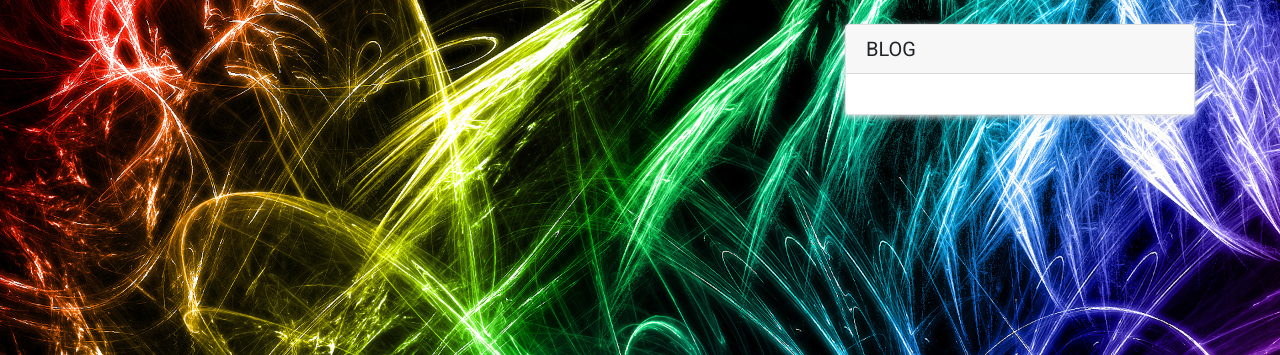
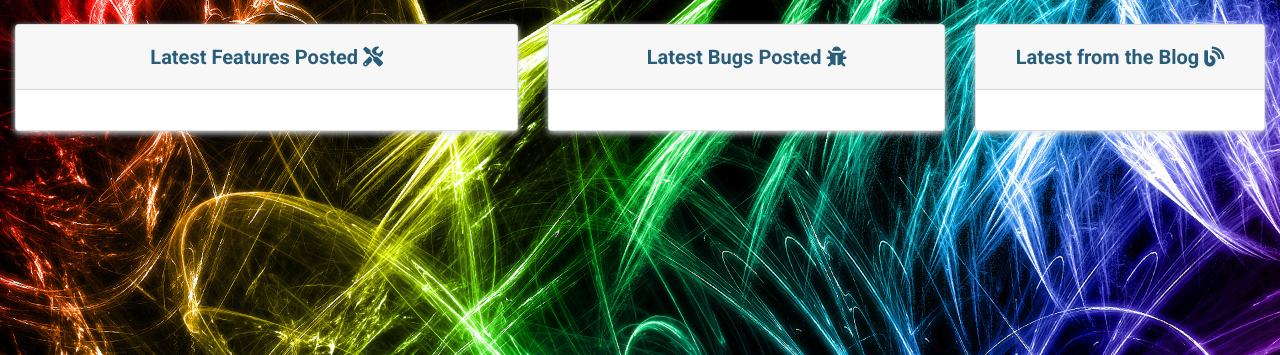
Before and after one commit to marius1989D/milestone-project-final, a Django app: page / in a window 1280 px wide. Shown: the part 65-420 px from the top of the page. Run offline with Django 3.2, Linux system fonts and the light colour scheme; data that the repository does not hold is empty; some libraries are stand-ins or nearby versions.

Commit message:
setted home page with the main elements and styles

```diff
--- a/accounts/views.py
+++ b/accounts/views.py
@@ -16,8 +16,8 @@ from features.models import Feature
 def index(request):
     """Return the index.html file"""
     blogs = Post.objects.filter(status=1).order_by('-created_on')[:5]
-    bugs = Bug.objects.order_by('-created_on')[:5]
-    features = Feature.objects.order_by('-created_on')[:5]
+    bugs = Bug.objects.order_by('-created_on')[:3]
+    features = Feature.objects.order_by('-created_on')[:3]
 
     return render(request, 'index.html', {'blogs': blogs, 'bugs': bugs, 'features': features})
 
--- a/templates/index.html
+++ b/templates/index.html
@@ -1,30 +1,55 @@
 {% extends "base.html" %}
 {% block page_title %} HOME {% endblock %}
-
-
 {% block content %}
-
 {% block feedback_messages %} {% include 'feedbackmessages.html' %} {% endblock feedback_messages %}
-
-<div class="container">
+<div class="container-fluid">
     <div class="row">
-        <div class="col-md-8">
-            {% for feature in features %}
-                {{ feature.title }}
-            {% endfor %}
+        <div class="col-md-5">
+            <div class="card my-4">
+                <h5 class="card-header text-center"><a class="nav-link font-weight-bold nav-font" href="{% url 'features:features_list' %}">Latest Features Posted <i class="fas fa-tools"></i></a></h5>
+                <div class="card-body">
+                    {% for feature in features %}
+                    <h6 class="font-weight-bold">{{ feature.title }}
+                        <small><span class="card-text text-muted float-right">Posted by <b>{{ feature.author }}</b> on {{ feature.created_on|date:"M d, Y" }} </span></small></h6>
+                    <small>
+                        <p class="card-text">{{ feature.content|slice:":50" }}</p>
+                    </small>
+                    <small><a href="{% url 'features:feature_detail' pk=feature.pk %}" class="btn-outline-info">Read More &rarr;</a><span class="alert-warning float-right">Price: <i class="fas fa-pound-sign"></i>{{ feature.price }}</span></small>
+                    <hr />
+                    {% endfor %}
+                </div>
+            </div>
         </div>
-
-        <div class="col-md-4 float-right">
+        <div class="col-md-4">
             <div class="card my-4">
-                <h5 class="card-header">BLOG</h5>
+                <h5 class="card-header text-center"><a class="nav-link font-weight-bold nav-font" href="{% url 'bugs:bugs_list' %}">Latest Bugs Posted <i class="fas fa-bug"></i></a></h5>
+                <div class="card-body">
+                    {% for bug in bugs %}
+                    <h6 class="font-weight-bold">{{ bug.title }}
+                        <small><span class="card-text text-muted float-right">Posted by <b>{{ bug.author }}</b> on {{ bug.created_on|date:"M d, Y" }} </span></small></h6>
+                    <small>
+                        <p class="card-text">{{ bug.content|slice:":50" }}</p>
+                    </small>
+                    <small><a href="{% url 'bugs:bug_detail' pk=bug.pk %}" class="btn-outline-info">Read More &rarr;</a></small>
+                    <hr />
+                    {% endfor %}
+                </div>
+            </div>
+        </div>
+        <div class="col-md-3 float-right">
+            <div class="card my-4">
+                <h5 class="card-header text-center"><a class="nav-link font-weight-bold nav-font" href="{% url 'blog:blog' %}">Latest from the Blog <i class="fas fa-blog"></i></a></h5>
                 <div class="card-body">
                     {% for post in blogs %}
-                    <h6 class="post-title">{{ post.title }}</h6>
+                    <h6 class="font-weight-bold">{{ post.title }}</h6>
+                    <small><span class="card-text text-muted">Posted by <b>{{ post.author }}</b> on {{ post.created_on|date:"M d, Y" }}</span></small>
+                    <p class="card-text">{{post.content|slice:":50" }}</p>
+                    <small><a href="{% url 'blog:post_detail' slug=post.slug %}" class="btn-outline-info">Read More &rarr;</a></small>
+                    <hr />
                     {% endfor %}
                 </div>
             </div>
         </div>
     </div>
 </div>
-
 {% endblock %}
```
